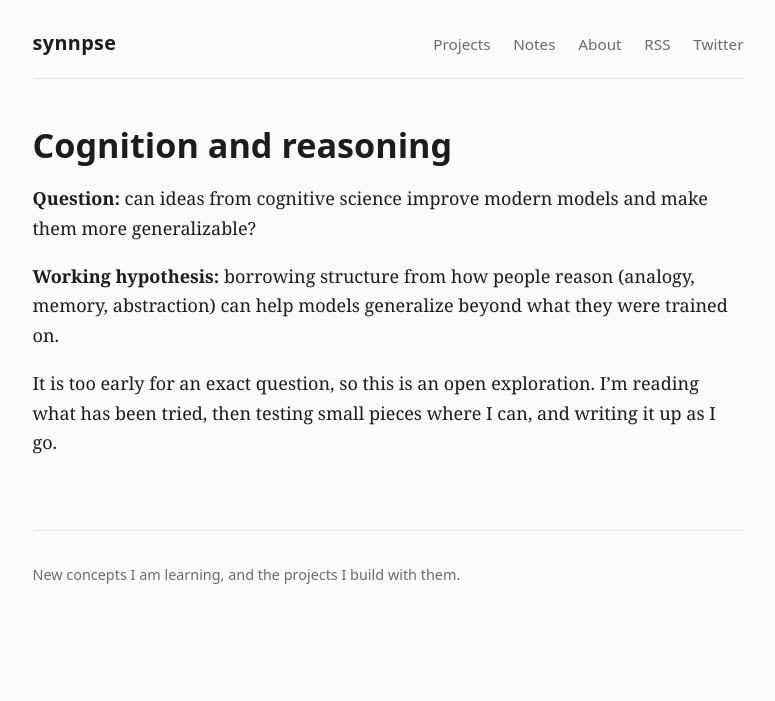
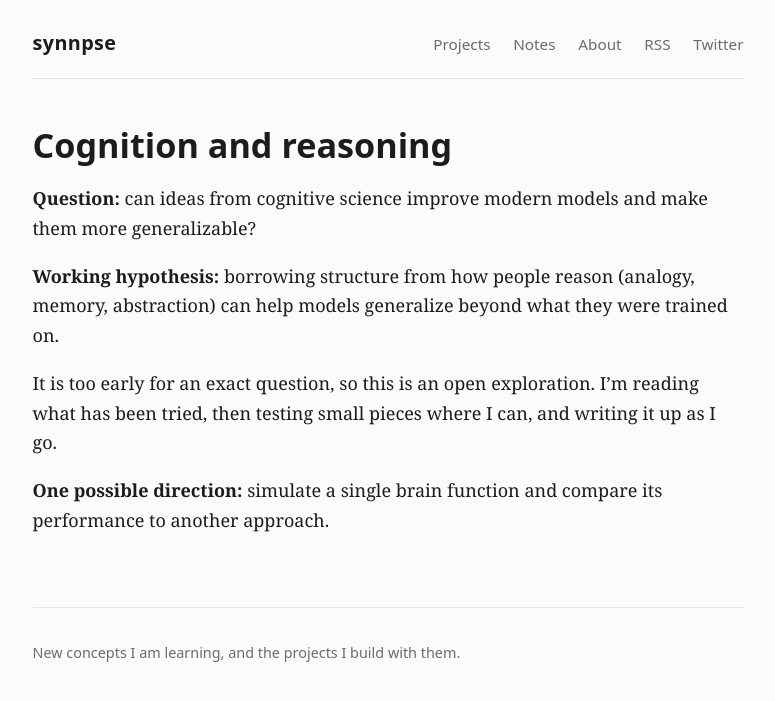
Before and after one commit to AnushaMishra/AnushaMishra.github.io, a Jekyll site: the page built from cognition.md, in a window 1280 px wide. Shown: the top 701 px of the page, without its empty margins (252-1027 px from the left). Built offline with Jekyll 4.4.1, drawn with Linux system fonts in a browser that asks for light colours.

Commit message:
Introduce simulation of brain function as exploration direction
Added a possible direction for exploration in cognition.

```diff
--- a/cognition.md
+++ b/cognition.md
@@ -12,5 +12,7 @@ permalink: /cognition/
 
 It is too early for an exact question, so this is an open exploration. I'm reading what has been tried, then testing small pieces where I can, and writing it up as I go.
 
+**One possible direction:** simulate a single brain function and compare its performance to another approach.
+
 {% for post in site.posts %}{% if post.section == "cognition" %}
 - [{{ post.title }}]({{ post.url | relative_url }}) - {{ post.date | date: "%B %-d, %Y" }}{% endif %}{% endfor %}
```
